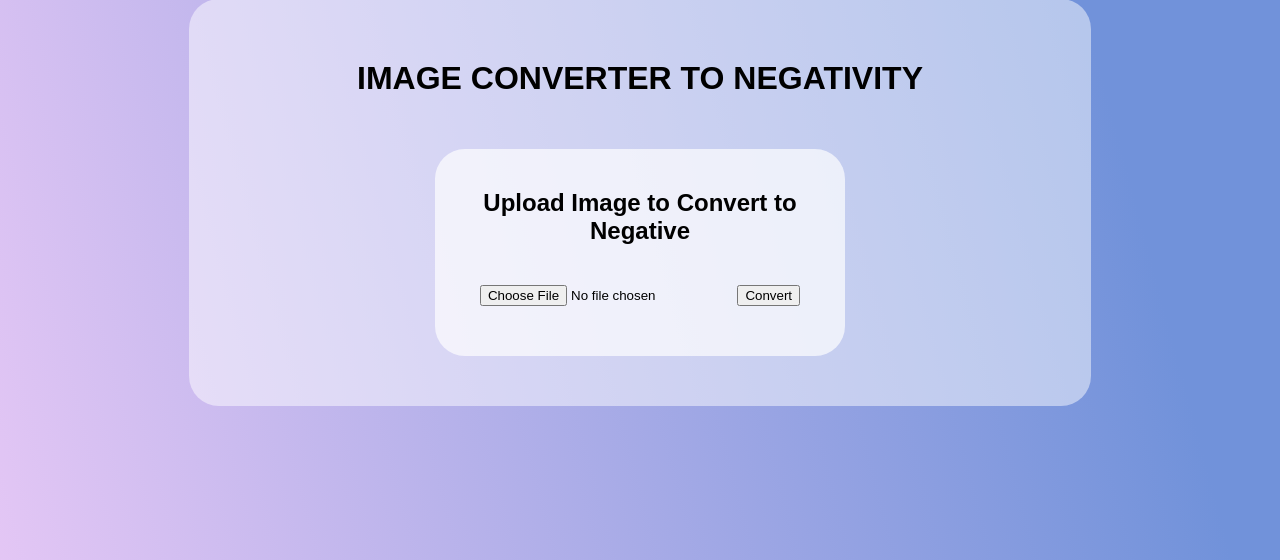
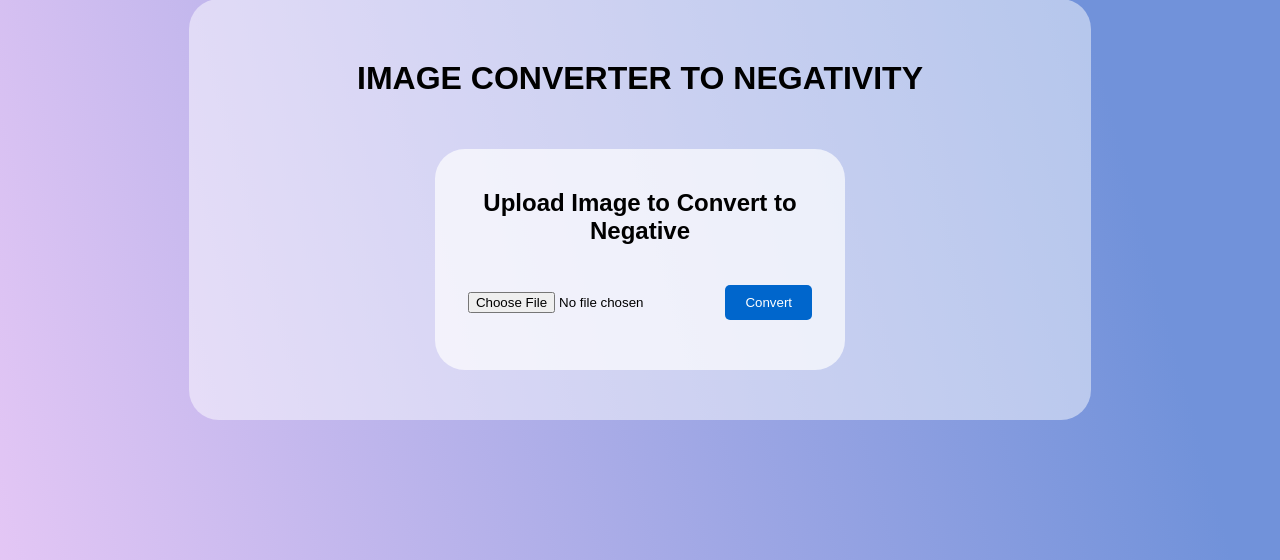
Before and after one commit to Ilkom-23-citra-kelompok-4-git/ilkom-23-citra-kelompok-4, a Flask app: page / in a window 1280 px wide. Shown: the part 51-611 px from the top of the page. Run offline with Flask 3, Linux system fonts and the light colour scheme; some web fonts are replaced.

Commit message:
v1.4 button backk

```diff
--- a/negative_image/static/css/style.css
+++ b/negative_image/static/css/style.css
@@ -10,7 +10,14 @@ form {
     margin-bottom: 30px;
 }
 
-
+button {
+    padding: 10px 20px;
+    background-color: #0066cc;
+    color: white;
+    border: none;
+    border-radius: 5px;
+    cursor: pointer;
+}
 
 button:hover {
     background-color: #004999;
```
